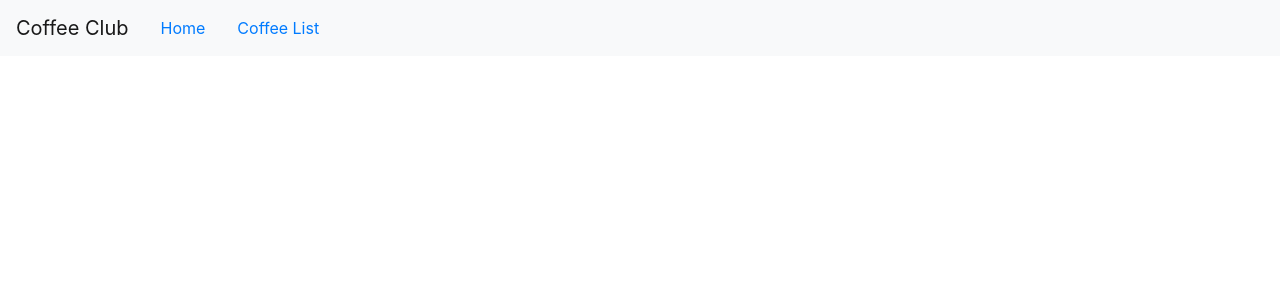
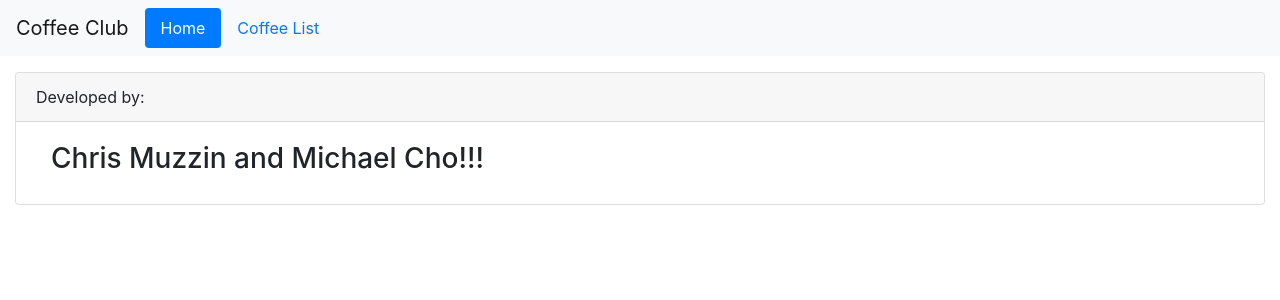
Before and after one commit to toepump/coffeeclub, an Angular app: page /home in a window 1280 px wide. Before the commit this address led to /. Shown: the top 300 px of the page. Built offline with nearby package versions, Linux system fonts and the light colour scheme.

Commit message:
home page added to router

```diff
--- a/src/app/app-routing.module.ts
+++ b/src/app/app-routing.module.ts
@@ -1,8 +1,12 @@
 import { NgModule } from '@angular/core';
 import { Routes, RouterModule } from '@angular/router';
+import { HomeComponent } from './home/home.component';
 
 
-const routes: Routes = [];
+const routes: Routes = [
+  { path: 'home', component: HomeComponent},
+  { path: '', redirectTo: 'home', pathMatch: 'full'},
+  { path: '**', redirectTo: 'home', pathMatch: 'full'}];
 
 @NgModule({
   imports: [RouterModule.forRoot(routes)],
--- a/src/app/app.module.ts
+++ b/src/app/app.module.ts
@@ -4,10 +4,12 @@ import { AppRoutingModule } from './app-routing.module';
 import { AppComponent } from './app.component';
 import { NgbModule } from '@ng-bootstrap/ng-bootstrap';
 import { SharedModule } from './shared/shared.module';
+import { HomeComponent } from './home/home.component';
 
 @NgModule({
   declarations: [
-    AppComponent
+    AppComponent,
+    HomeComponent
   ],
   imports: [
     BrowserModule,
--- /dev/null
+++ b/src/app/home/home.component.html
@@ -0,0 +1,14 @@
+<div class="mt-3">
+    <div class="card">
+        <div class="card-header">
+            {{title}}
+        </div>
+        <div class="card-body">
+            <div class="container-fluid">
+            <div>
+                <h3>Chris Muzzin and Michael Cho!!!</h3>
+            </div>
+            </div>
+        </div>
+        </div>
+</div>
--- /dev/null
+++ b/src/app/home/home.component.ts
@@ -0,0 +1,15 @@
+import { Component, OnInit } from '@angular/core';
+
+@Component({
+  selector: 'app-home',
+  templateUrl: './home.component.html',
+  styleUrls: ['./home.component.scss']
+})
+export class HomeComponent implements OnInit {
+  title = 'Developed by:';
+  constructor() { }
+
+  ngOnInit(): void {
+  }
+
+}
--- a/src/app/shared/components/nav/nav.component.html
+++ b/src/app/shared/components/nav/nav.component.html
@@ -1,7 +1,7 @@
 <nav class='navbar navbar-expand navbar-light bg-light'>
     <a class='navbar-brand'>{{title}}</a>
     <ul class='nav nav-pills'>
-      <li><a class='nav-link'>Home</a></li>
+      <li><a class='nav-link' routerLinkActive='active' [routerLink]="['/home']">Home</a></li>
       <li><a class='nav-link'>Coffee List</a></li>
     </ul>
 </nav>
--- a/src/app/shared/shared.module.ts
+++ b/src/app/shared/shared.module.ts
@@ -1,13 +1,15 @@
 import { NgModule } from '@angular/core';
 import { CommonModule } from '@angular/common';
 import { NavComponent } from './components/nav/nav.component';
+import { RouterModule } from '@angular/router';
 
 
 
 @NgModule({
   declarations: [NavComponent],
   imports: [
-    CommonModule
+    CommonModule,
+    RouterModule
   ],
   exports: [NavComponent],
 })
```
Also changed, not shown: src/app/home/home.component.scss (added), 1 other file (tests, documents, lock files or other folders).
